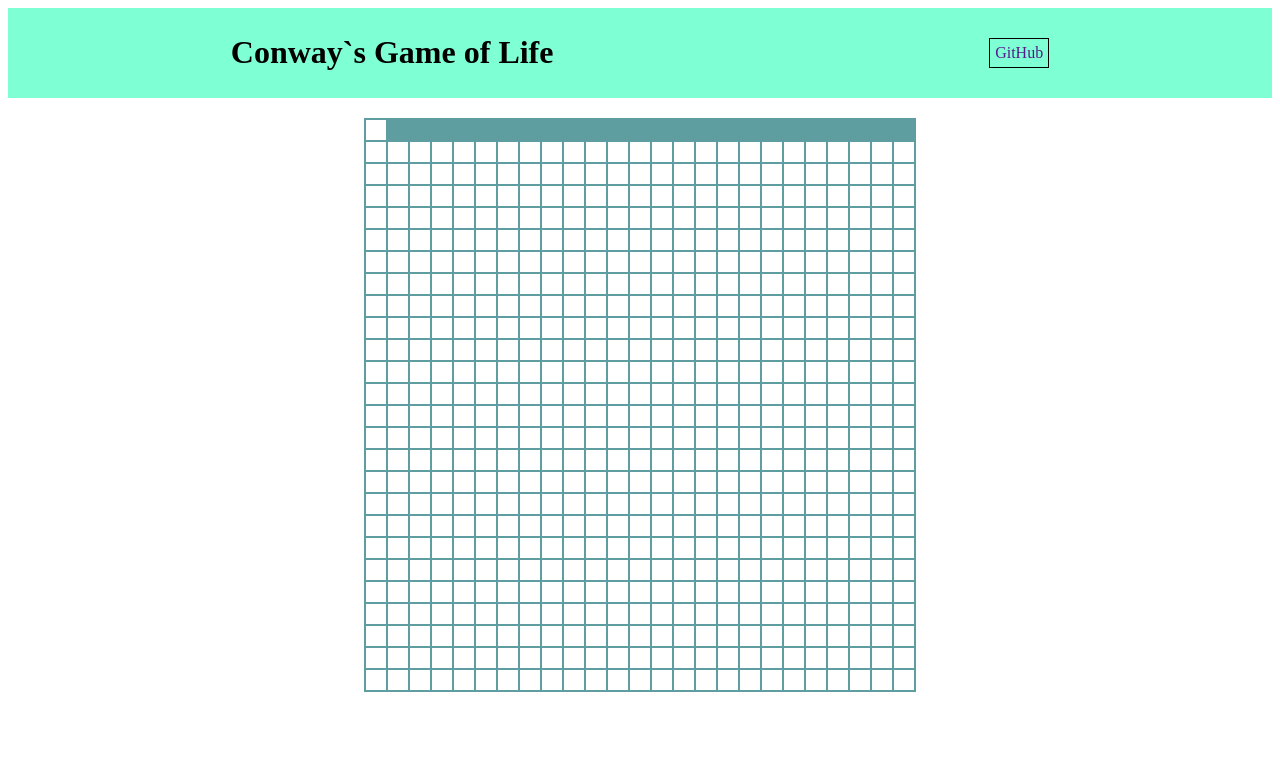
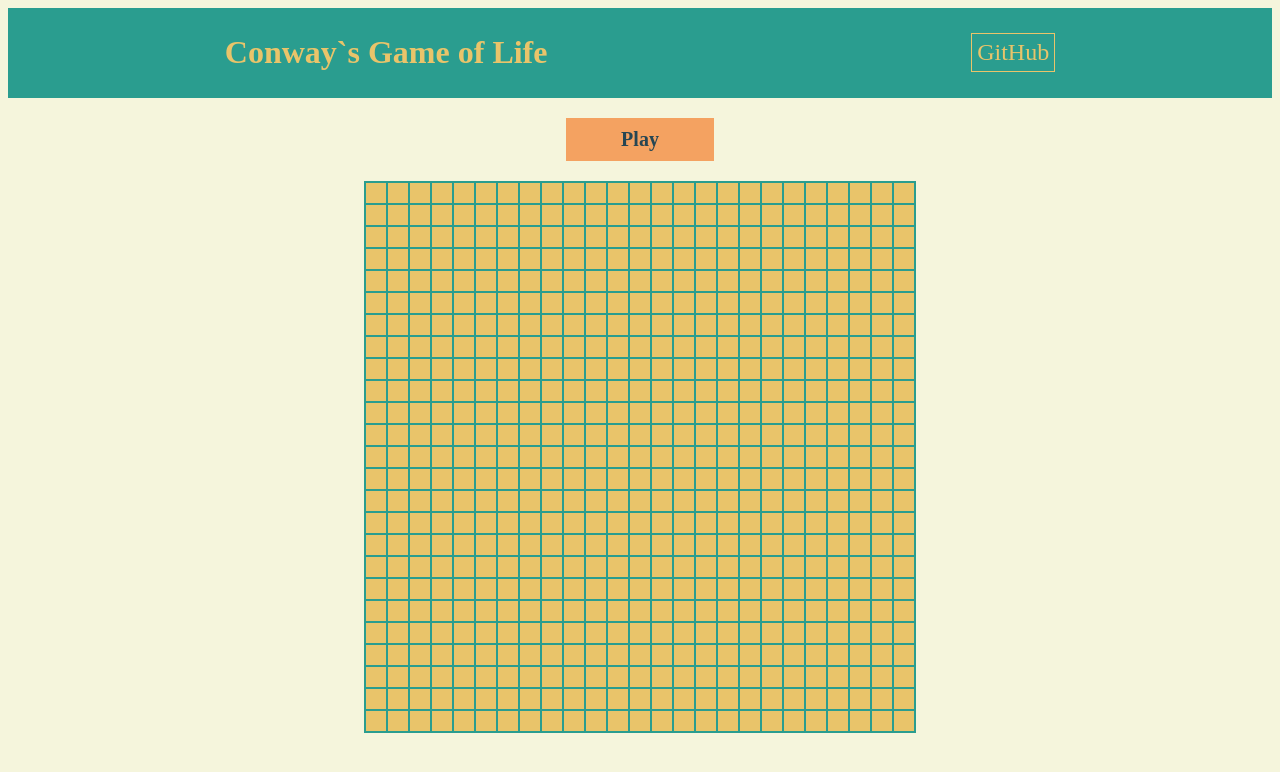
Before and after one commit to webbomj/Conways-Game-of-Life, a plain HTML site: page index.html in a window 1280 px wide. Drawn offline with Linux system fonts and the light colour scheme.

Commit message:
Added styles, and  start button

```diff
--- a/index.html
+++ b/index.html
@@ -10,8 +10,9 @@
 <body>
   <header class="header">
     <h1 class="header__title">Conway`s Game of Life</h1>
-    <a href="" class="header__button">GitHub</a>
+    <a href="https://github.com/webbomj/Conways-Game-of-Life" class="header__button">GitHub</a>
   </header>
+  <div id="Button"></div>
   <table id="App"></table>
   <script src="./index.js" defer></script>
 </body>
--- a/index.js
+++ b/index.js
@@ -1,4 +1,5 @@
 let AppContainer = document.getElementById('App')
+let ButtonContainer = document.getElementById('Button')
 //Create table
 let tablesSize = 25
 let allBoxes = []
@@ -6,9 +7,10 @@ let allBoxes = []
 let createTable = (size) => {
   let arr = Array(size).fill('1')
   let div = document.createElement('div')
-  div.classList.add('block')
+  div.classList.add('play')
+  div.textContent = 'Play'
   div.addEventListener('click', () => startGeneration())
-  AppContainer.append(div)
+  ButtonContainer.append(div)
   arr.forEach(el => {
     let tr = document.createElement('tr')
     let arrOfTr = []
--- a/style.css
+++ b/style.css
@@ -1,5 +1,18 @@
 * {
   box-sizing: border-box;
+  color: var(--dark);
+}
+
+:root {
+  --dark: #264653;
+  --green: #2a9d8f;
+  --yellow: #e9c46a;
+  --orange: #f4a261;
+  --red: #e76f51;
+}
+
+body {
+  background-color: beige;
 }
 
 .header {
@@ -8,30 +21,51 @@
   align-items: center;
   padding: 5px;
   margin-bottom: 20px;
-  background-color: aquamarine;
+  background-color: var(--green);
 }
 
 .header__title {
-
+  color: var(--yellow)
 }
 
 .header__button {
+  padding: 5px;
+  font-size: 24px;
+  border: 1px solid var(--yellow);
+  color: var(--yellow);
   text-decoration: none;
-  border: 1px solid black;
-  padding: 5px;
+}
+
+.header__button:hover {
+  border: 1px solid var(--red);
+  color: var(--red);
+}
+
+#Button {
+  display: flex;
+  justify-content: center;
+  align-items: center;
+}
+
+.play {
+  padding: 10px 55px;
+  font-size: 20px;
+  font-weight: bold;
+  background-color: var(--orange);
+  cursor: pointer;
 }
 
 #App {
-  margin: 0 auto;
-  background-color: cadetblue;
+  margin: 20px auto;
+  background-color: var(--green);
 }
 
 .block {
   width: 20px;
   height: 20px;
-  background-color: white;
+  background-color: var(--yellow);
 }
 
 .alive {
-  background-color: black;
+  background-color: var(--dark);
 }
```
